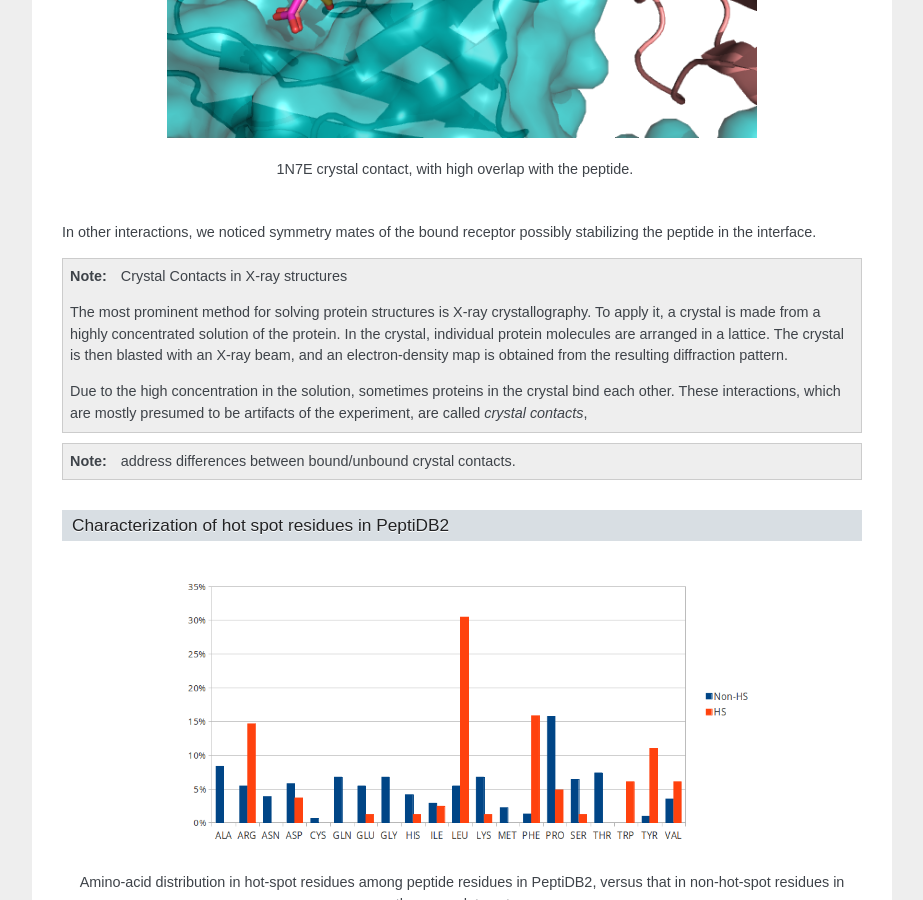
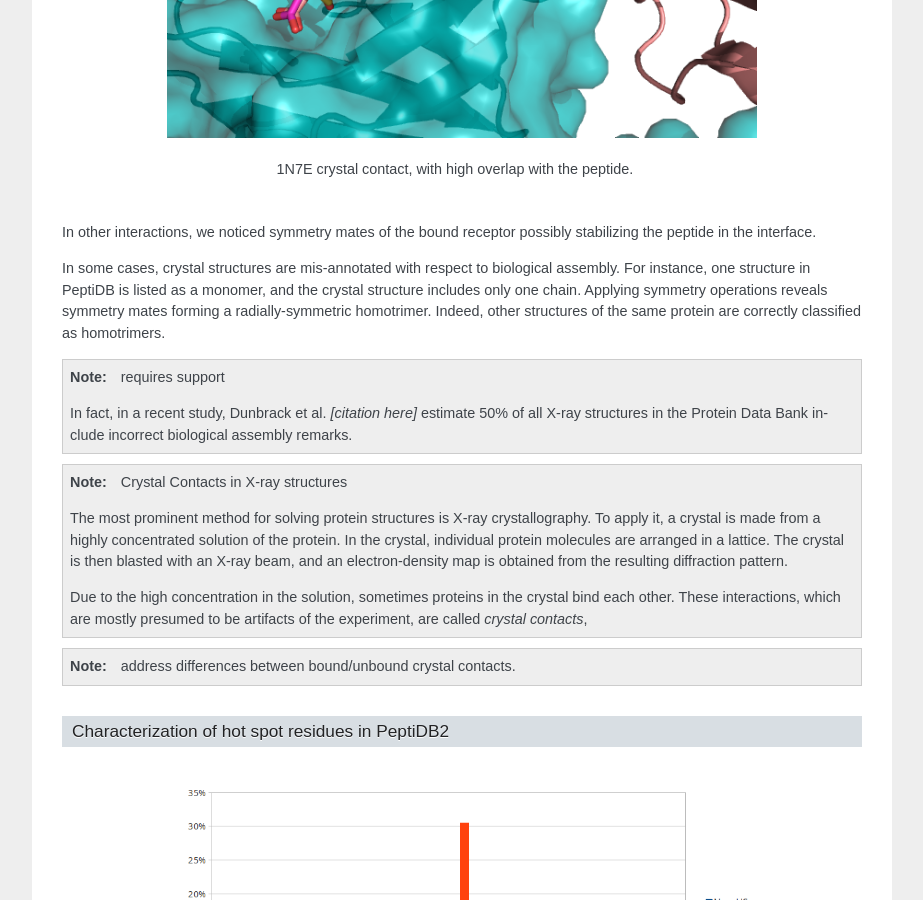
Before and after one commit to assaff/msc-thesis, a Sphinx documentation site: the page built from source/results.rst, in a window 1280 px wide and 900 px high, scrolled down 4915 px. Shown: the whole window, without its empty margins (198-1121 px from the left). Built offline with Sphinx 7.4.7, drawn with Linux system fonts in a browser that asks for light colours; formulas are drawn with MathJax 3.

Commit message:
note about biological assemblies and symmetry mates, including the Dunbrack citation

```diff
--- a/source/results.rst
+++ b/source/results.rst
@@ -272,6 +272,19 @@ structure.
 In other interactions, we noticed symmetry mates of the bound
 receptor possibly stabilizing the peptide in the interface.
 
+In some cases, crystal structures are mis-annotated with respect to
+biological assembly. For instance, one structure in PeptiDB is
+listed as a monomer, and the crystal structure includes only one
+chain. Applying symmetry operations reveals symmetry mates forming a
+radially-symmetric homotrimer. Indeed, other structures of the same
+protein are correctly classified as homotrimers.
+
+.. note:: requires support
+
+    In fact, in a recent study, Dunbrack et al. *[citation here]*
+    estimate 50% of all X-ray structures in the Protein Data Bank
+    include incorrect biological assembly remarks.
+
 .. note:: Crystal Contacts in X-ray structures
 
     The most prominent method for solving protein structures is X-ray
```
